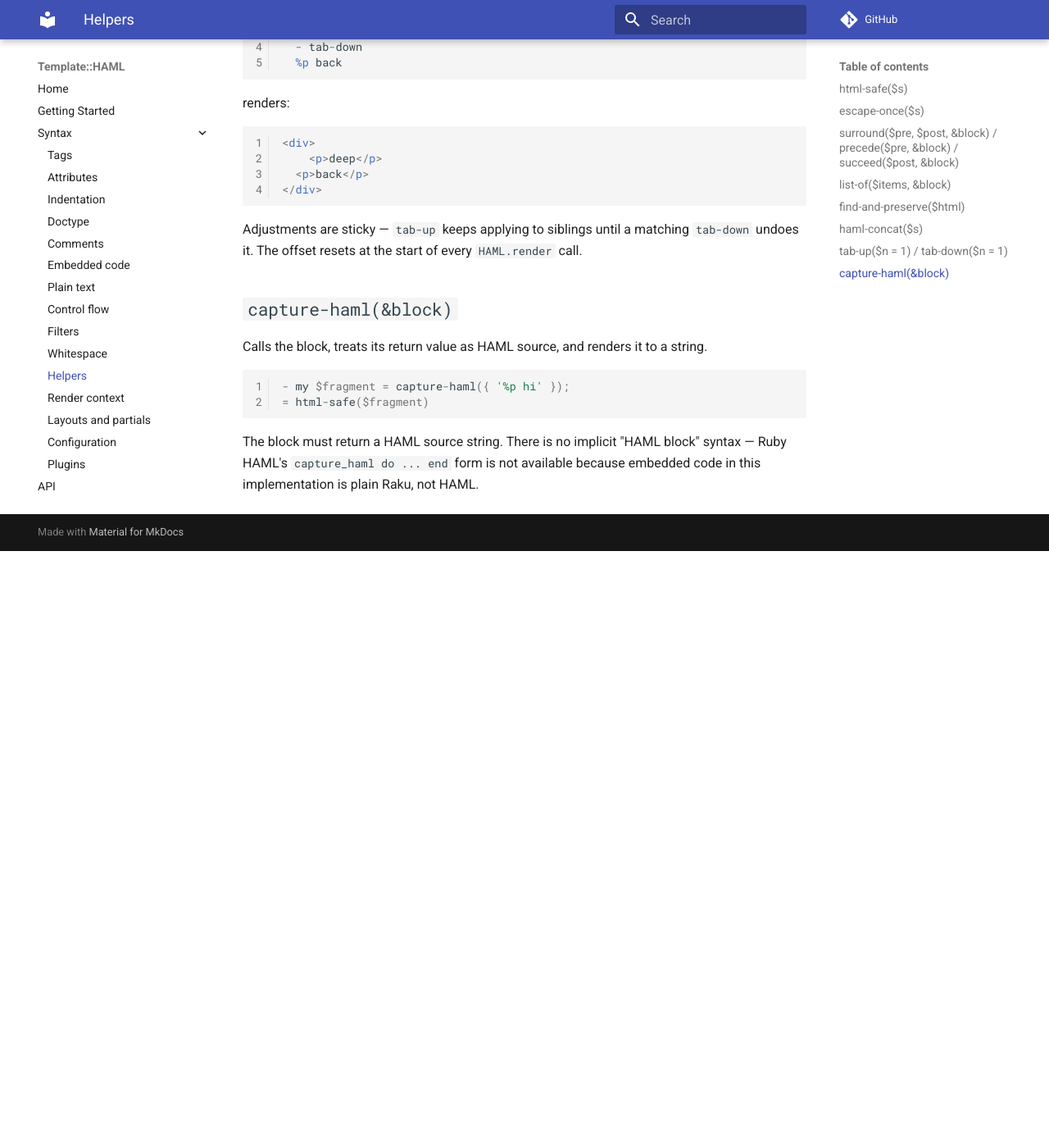
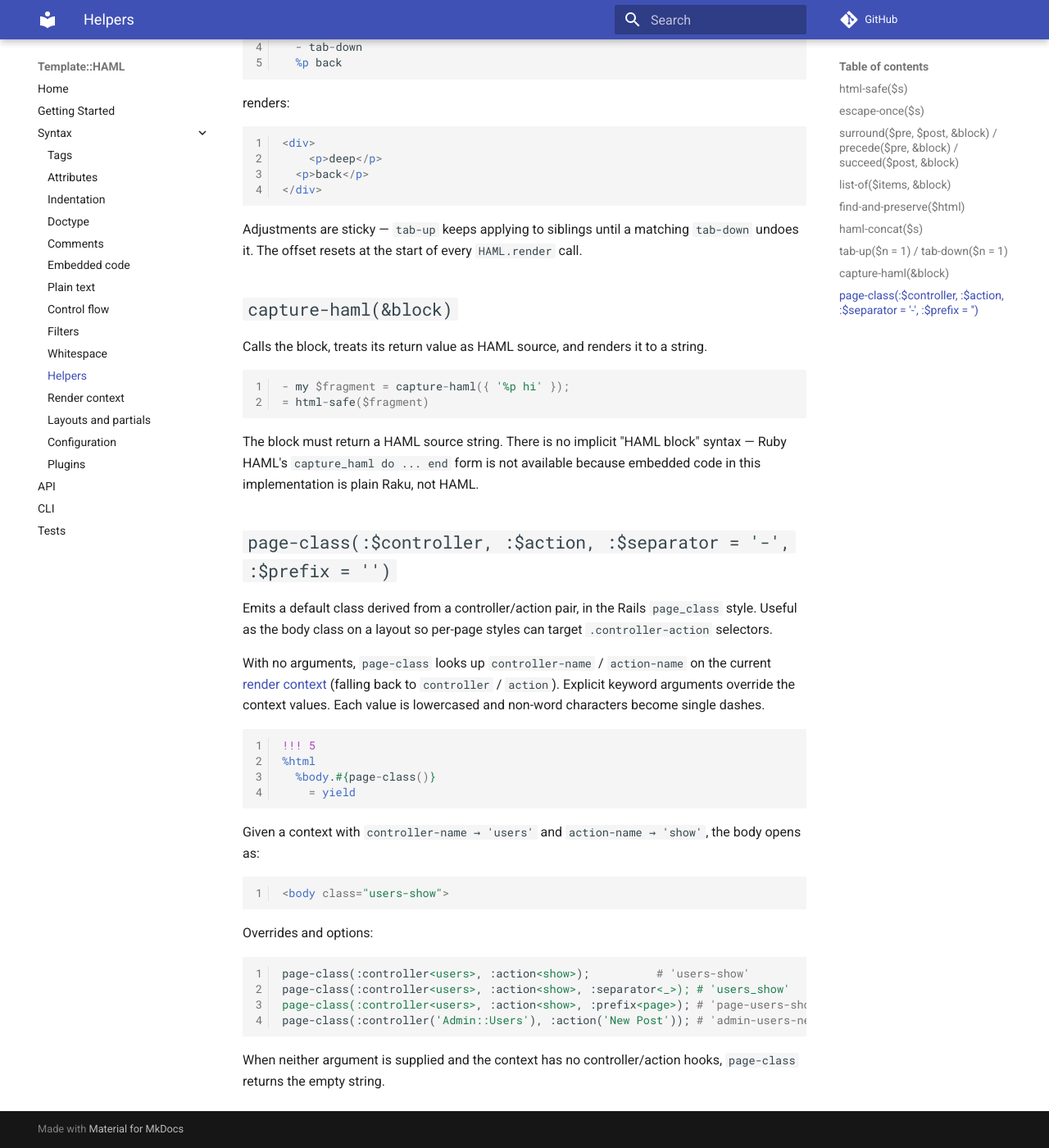
Before and after one commit to gdonald/Template-HAML, an MkDocs documentation site: the page built from docs-src/docs/syntax/helpers.md, in a window 1280 px wide and 1400 px high, scrolled down 2882 px. Shown: the whole window at 82% size. Built offline with MkDocs 1.6.1 and Material for MkDocs 9.7.7, drawn with Linux system fonts in a browser that asks for light colours; comment, search, counter and statistics services are not loaded; before the commit the page ends 3554 px from its top, so only the background shows below that.

Commit message:
Add page-class

````diff
--- a/docs-src/docs/syntax/helpers.md
+++ b/docs-src/docs/syntax/helpers.md
@@ -169,3 +169,40 @@
 The block must return a HAML source string. There is no implicit "HAML block"
 syntax — Ruby HAML's `capture_haml do ... end` form is not available because
 embedded code in this implementation is plain Raku, not HAML.
+
+## `page-class(:$controller, :$action, :$separator = '-', :$prefix = '')`
+
+Emits a default class derived from a controller/action pair, in the Rails
+`page_class` style. Useful as the body class on a layout so per-page styles
+can target `.controller-action` selectors.
+
+With no arguments, `page-class` looks up `controller-name` / `action-name` on
+the current [render context](context.md) (falling back to `controller` /
+`action`). Explicit keyword arguments override the context values. Each value
+is lowercased and non-word characters become single dashes.
+
+```haml
+!!! 5
+%html
+  %body.#{page-class()}
+    = yield
+```
+
+Given a context with `controller-name → 'users'` and `action-name → 'show'`,
+the body opens as:
+
+```html
+<body class="users-show">
+```
+
+Overrides and options:
+
+```raku
+page-class(:controller<users>, :action<show>);          # 'users-show'
+page-class(:controller<users>, :action<show>, :separator<_>); # 'users_show'
+page-class(:controller<users>, :action<show>, :prefix<page>); # 'page-users-show'
+page-class(:controller('Admin::Users'), :action('New Post')); # 'admin-users-new-post'
+```
+
+When neither argument is supplied and the context has no controller/action
+hooks, `page-class` returns the empty string.
````
Also changed, not shown: 3 other files.
